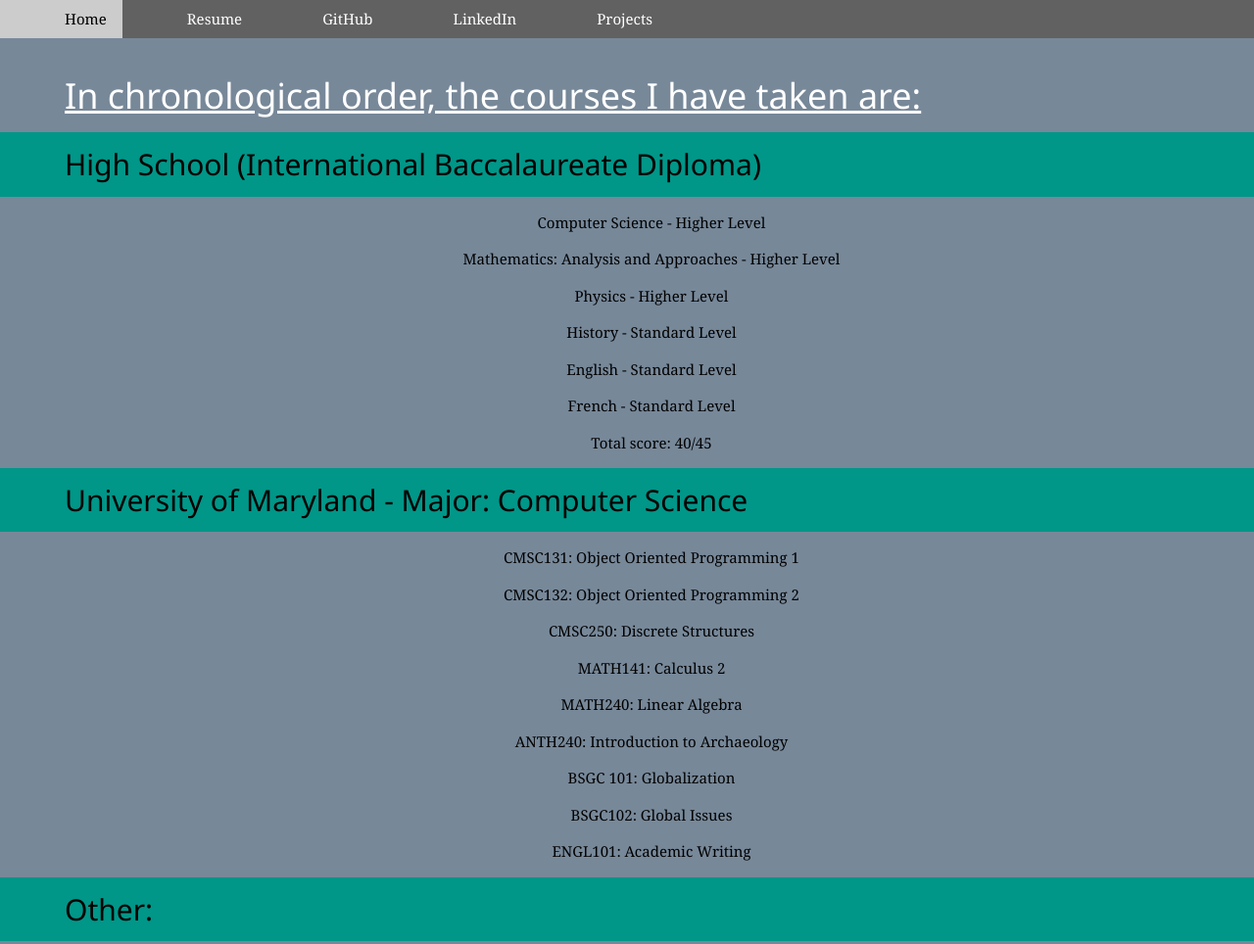
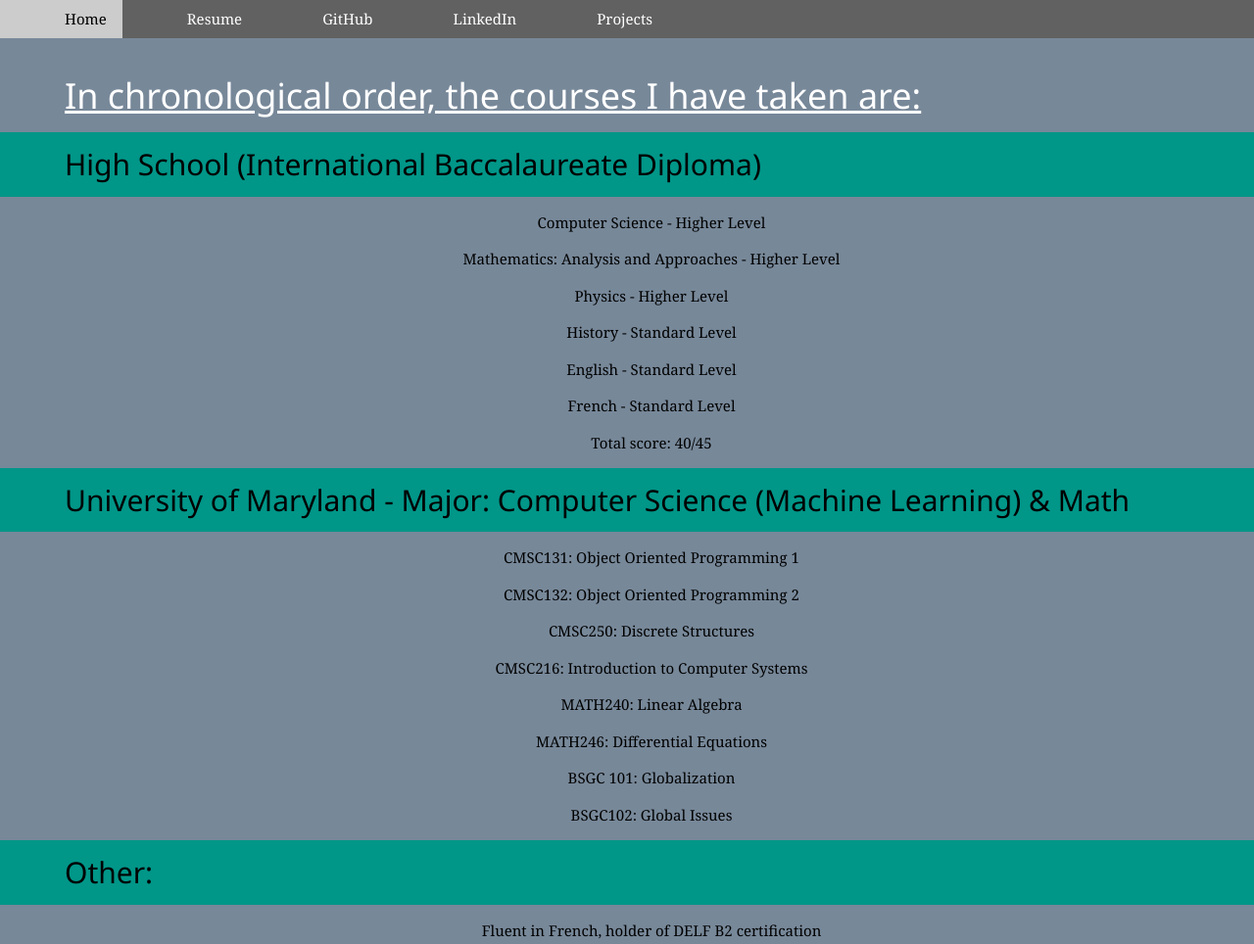
Before and after one commit to MukundShankar-dev/mukundshankar-dev.github.io, a plain HTML site: page courses.html in a window 1280 px wide. Shown: the top 964 px of the page at 98% size. Drawn offline with nearby package versions, Linux system fonts and the light colour scheme.

Commit message:
small changes made to courses and projects

```diff
--- a/courses.html
+++ b/courses.html
@@ -62,17 +62,16 @@
         <p>Total score: 40/45</p>
 
         <div class="w3-container w3-teal">
-            <h2>University of Maryland - Major: Computer Science</h2>
+            <h2>University of Maryland - Major: Computer Science (Machine Learning) & Math</h2>
         </div>
         <p>CMSC131: Object Oriented Programming 1</p>
         <p>CMSC132: Object Oriented Programming 2</p>
         <p>CMSC250: Discrete Structures</p>
-        <p>MATH141: Calculus 2</p>
+        <p>CMSC216: Introduction to Computer Systems</p>
         <p>MATH240: Linear Algebra</p>
-        <p>ANTH240: Introduction to Archaeology</p>
+        <p>MATH246: Differential Equations</p>
         <p>BSGC 101: Globalization</p>
         <p>BSGC102: Global Issues</p>
-        <p>ENGL101: Academic Writing</p>
 
         <div class="w3-container w3-teal">
             <h2>Other:</h2>
```
Also changed, not shown: projects.html (+5 -1 lines).
